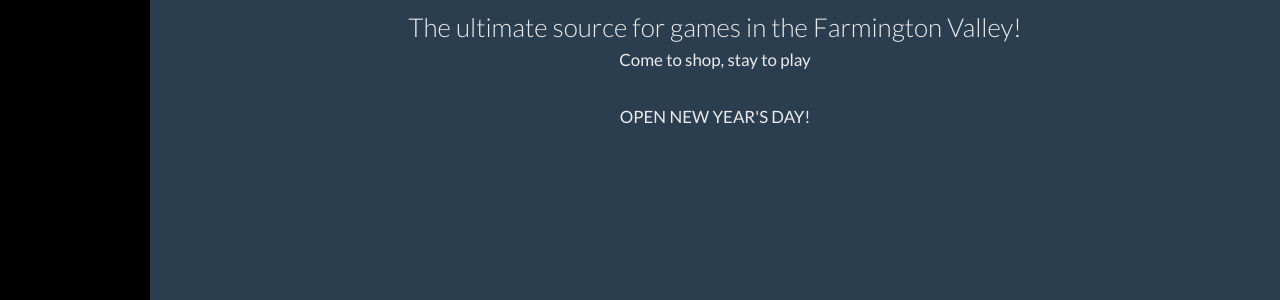
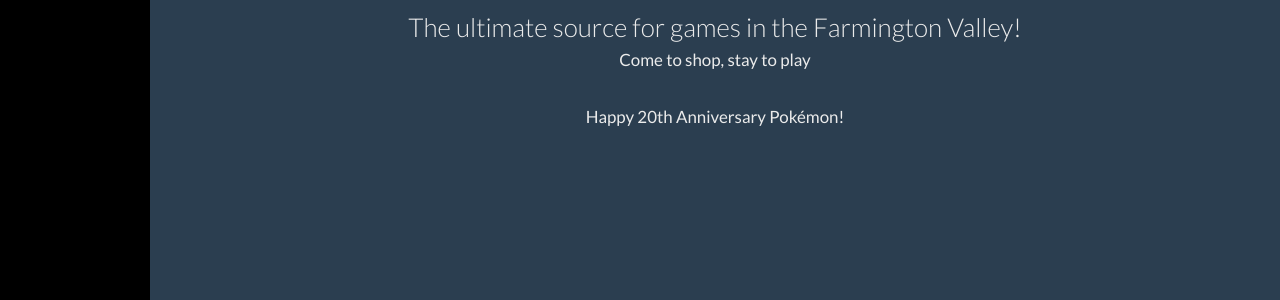
Before and after one commit to sew-admin/sew-admin, a Jekyll site: the page built from index.html, in a window 1280 px wide. Shown: the part 558-858 px from the top of the page. Built offline with Jekyll 4.4.1, drawn with Linux system fonts in a browser that asks for light colours; nearby versions of some CDN libraries.

Commit message:
Updated '/index.html' via CloudCannon

```diff
--- a/index.html
+++ b/index.html
@@ -14,6 +14,6 @@ carousel:
     caption: ''
 ---
 
-<h3 class="text-center editable">The ultimate source for games in the Farmington Valley!<br /><small>Come to shop, stay to play<br /><br />OPEN NEW YEAR'S DAY!</small></h3>
+<h3 class="text-center editable">The ultimate source for games in the Farmington Valley!<br /><small>Come to shop, stay to play<br /><br />Happy 20th Anniversary Pok&eacute;mon!</small></h3>
 
 <div class="editable"></div>
```
